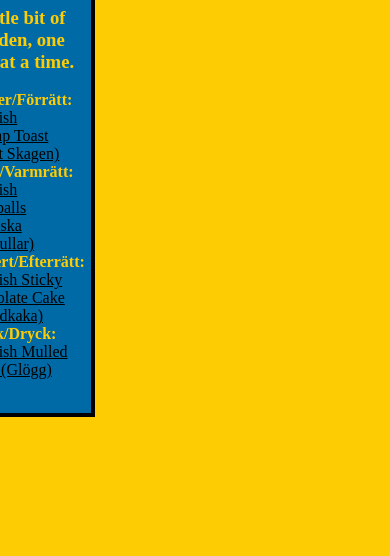
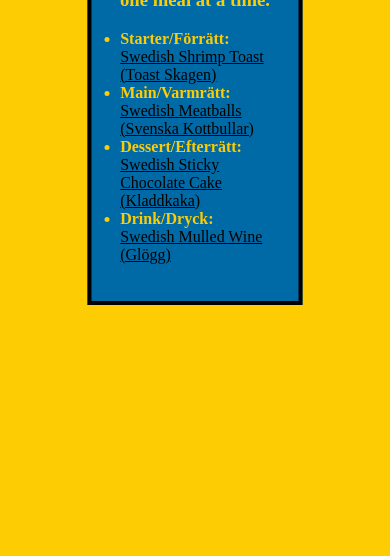
Before and after one commit to Kirbskol/odin-recipes, a plain HTML site: page index.html in a window 390 px wide. Shown: the part 288-844 px from the top of the page. Drawn offline with Linux system fonts and the light colour scheme.

Commit message:
Try to fix alignment on mobile
Added transform:translate to box scaling to see if fixes appearance on
mobile.

```diff
--- a/css/styles.css
+++ b/css/styles.css
@@ -16,13 +16,13 @@ body {
 
 .box {
     background-color: #006AA7;
-    width: 35%;
+    width: 50%;
     height: auto;
     left: 50%;
-    margin-left: -259px;
     position: relative;
     border: 4px solid black;
     padding: 10px;
+    transform: translate(-50%, 0%);
   }
 
   .box img{
```
